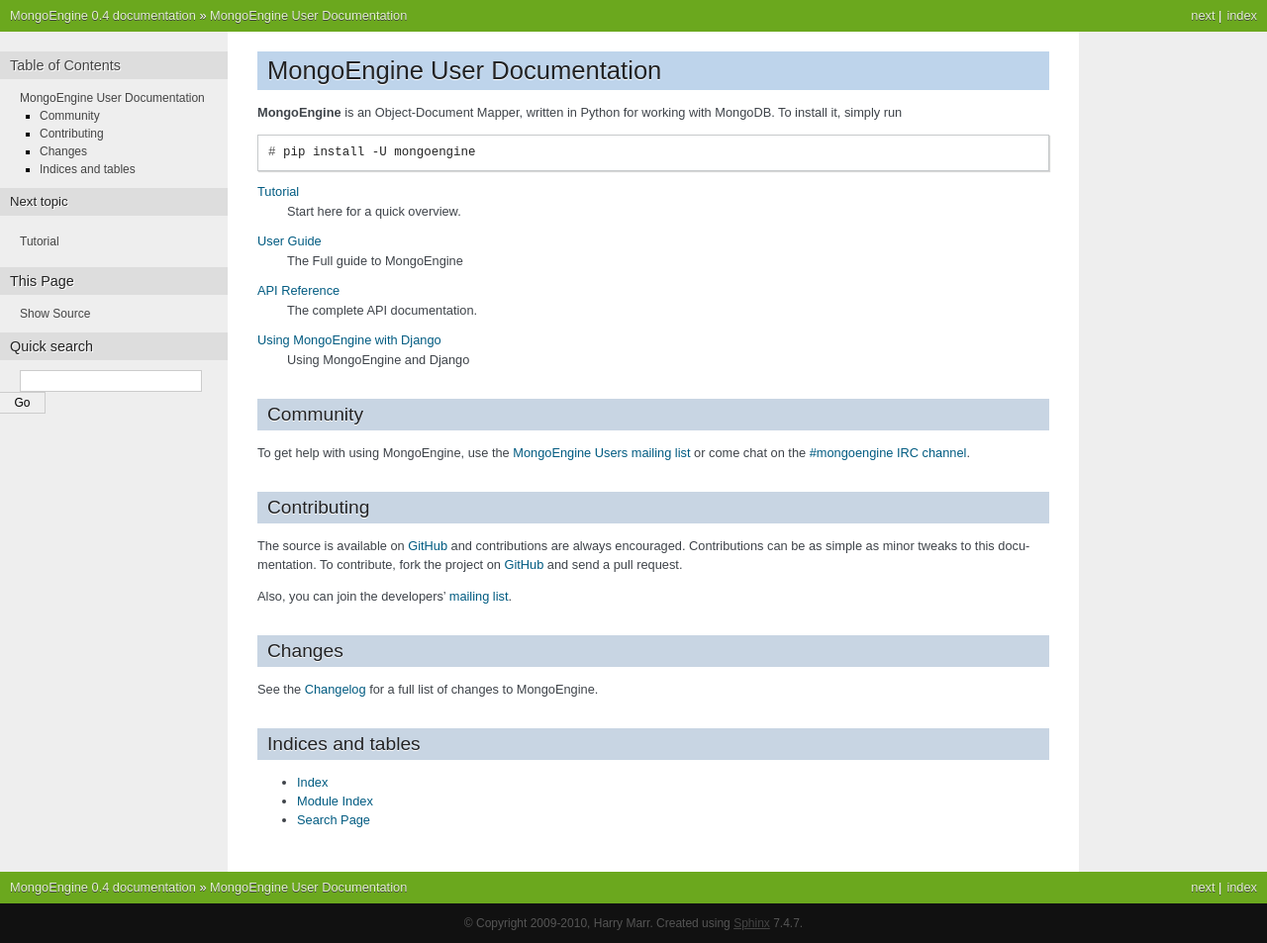
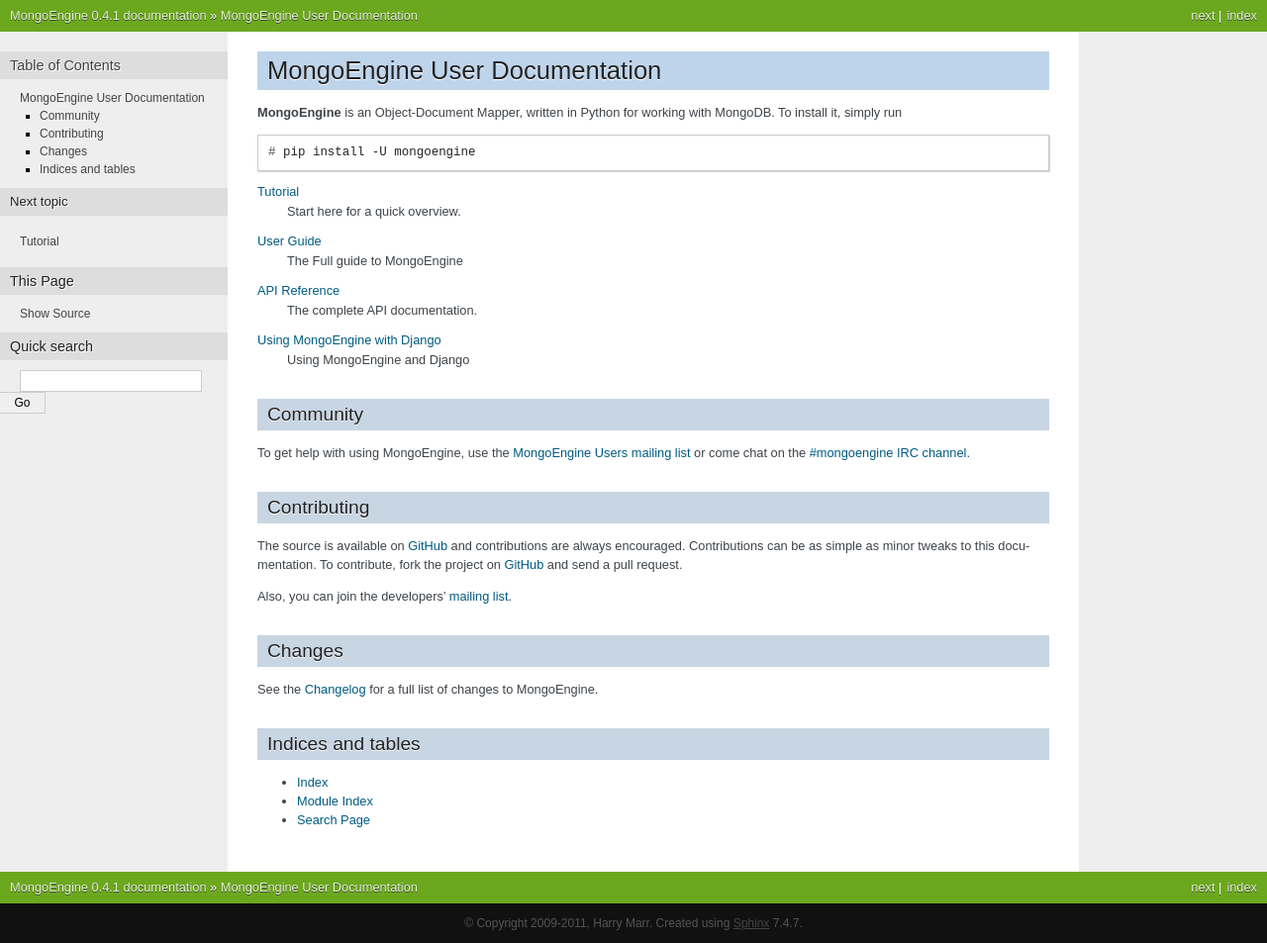
Before and after one commit to MongoEngine/mongoengine, a Sphinx documentation site: the page built from docs/index.rst, in a window 1280 px wide. Shown: the whole page at 99% size. Built offline with Sphinx 7.4.7, drawn with Linux system fonts in a browser that asks for light colours.

Commit message:
Bumped the version

```diff
--- a/docs/conf.py
+++ b/docs/conf.py
@@ -38,7 +38,7 @@ master_doc = 'index'
 
 # General information about the project.
 project = u'MongoEngine'
-copyright = u'2009-2010, Harry Marr'
+copyright = u'2009-2011, Harry Marr'
 
 # The version info for the project you're documenting, acts as replacement for
 # |version| and |release|, also used in various other places throughout the
--- a/mongoengine/__init__.py
+++ b/mongoengine/__init__.py
@@ -14,7 +14,8 @@ __all__ = (document.__all__ + fields.__all__ + connection.__all__ +
 
 __author__ = 'Harry Marr'
 
-VERSION = (0, 4, 0)
+VERSION = (0, 4, 1)
+
 
 def get_version():
     version = '%s.%s' % (VERSION[0], VERSION[1])
```
